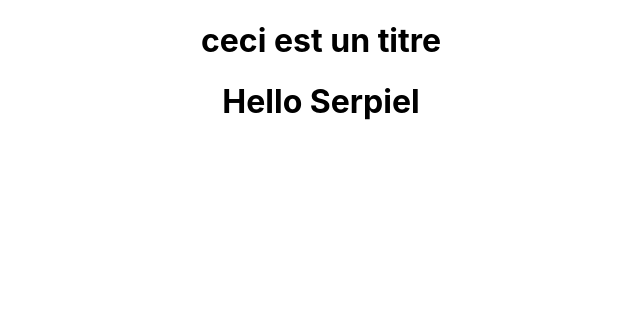
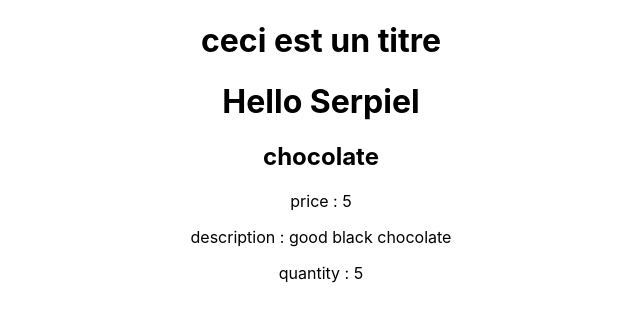
Before and after one commit to Serpiel/js-react_courses, a React (Create React App) app: page / in a window 1280 px wide. Shown: the top 322 px of the page, without its empty margins (319-959 px from the left). Built offline with nearby package versions, Linux system fonts and the light colour scheme.

Commit message:
React 1 : Exo 7

```diff
--- a/src/App.js
+++ b/src/App.js
@@ -1,7 +1,7 @@
 import logo from './logo.svg';
 import './App.css';
-import './Title';
 import Title from './Title';
+import ProductDetail from './ProductDetail';
 
 function App(props) {
   console.log(props);
@@ -9,6 +9,12 @@ function App(props) {
     <div className="App">
       <Title />
       <h1>Hello {props.name}</h1>
+      <ProductDetail
+          name="chocolate"
+          price="5"
+          description="good black chocolate"
+          quantity="5"
+      />
     </div>
   );
 }
--- /dev/null
+++ b/src/ProductDetail.js
@@ -0,0 +1,11 @@
+function ProductDetail(props) {
+    return (
+        <div className="ProductDetail">
+            <h2>{props.name}</h2>
+            <p>price : {props.price}</p>
+            <p>description : {props.description}</p>
+            <p>quantity : {props.quantity}</p>
+        </div>
+    );
+}
+export default ProductDetail;
```
